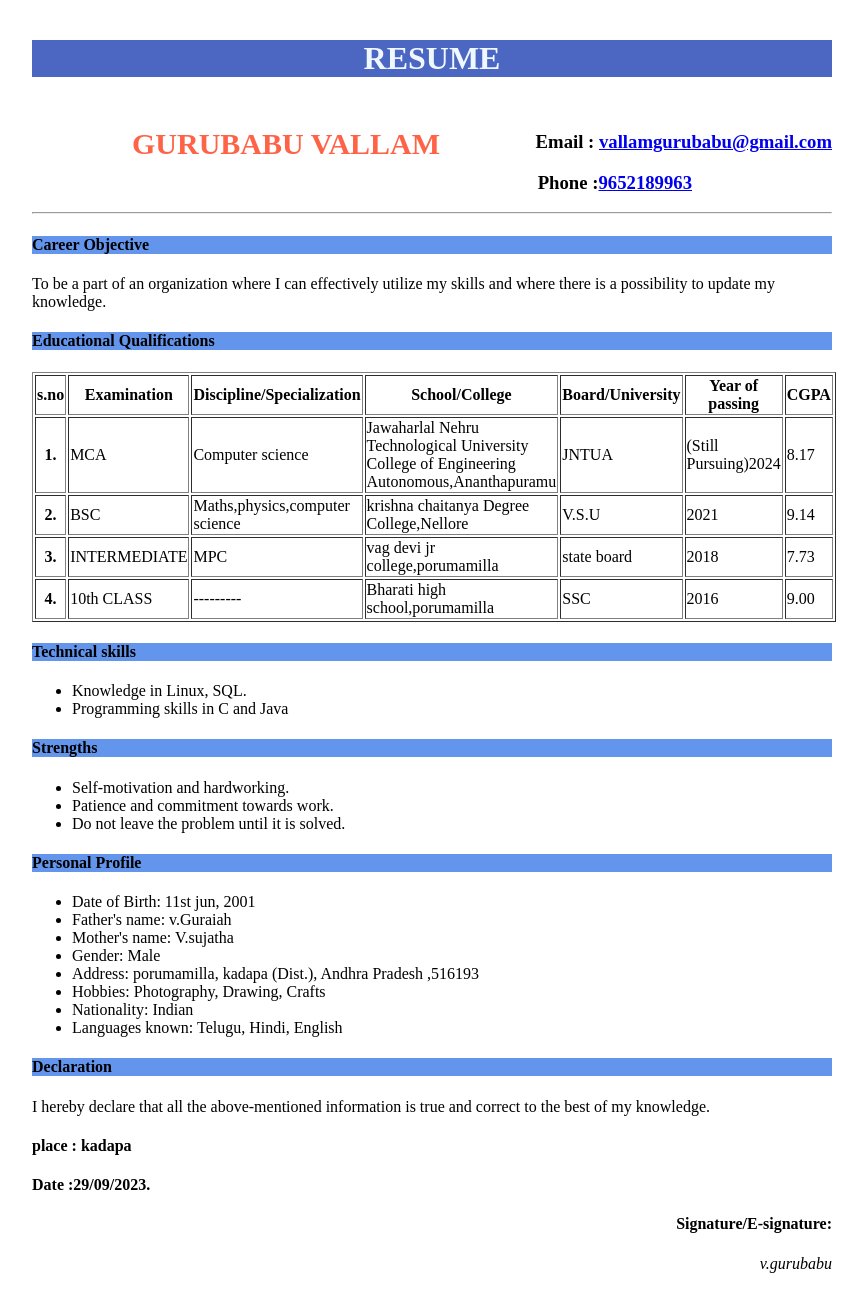
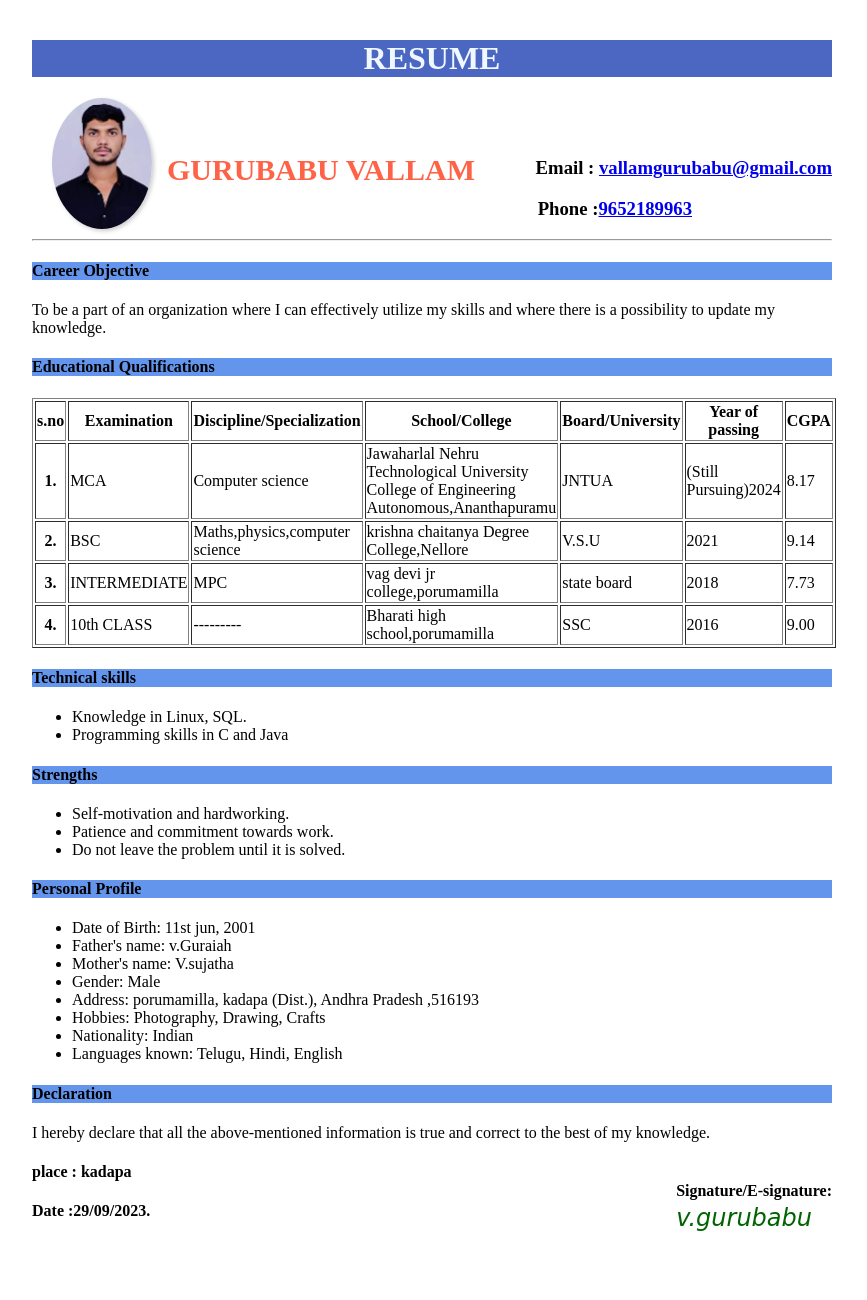
Before and after one commit to vallamgurubabu/web-techknowlogy, a plain HTML site: page resume/index.html in a window 1280 px wide. Shown: the part 80-1380 px from the top of the page, without its empty margins (208-1075 px from the left). Before the commit the page ends 1353 px from the top, so only its background shows below. Drawn offline with Linux system fonts and the light colour scheme.

Commit message:
image update

```diff
--- a/resume/index.html
+++ b/resume/index.html
@@ -7,12 +7,16 @@
     <link rel="stylesheet" href="style.css">
 </head>
 <body>
+
     <div id="box">
         <div>
-        <h1>RESUME</h1>
-        <h3 id="name">GURUBABU VALLAM</h3>
-        <h3 id="email">Email : <a href= "mailto:john@example.com ? {subject} = {subject}" >vallamgurubabu@gmail.com</a></h3>
-        <h3 id="phone">Phone :<a href="tel:9652189963">9652189963</a></h3>
+            <h1>RESUME</h1>
+            <div id="img">
+                <img src="./images/gurudp.jpg" alt="Profile">
+            </div>
+            <h3 id="name">GURUBABU VALLAM</h3>
+            <h3 id="email">Email : <a href= "mailto:vallamgurubabu@gmail.com" >vallamgurubabu@gmail.com</a></h3>
+            <h3 id="phone">Phone :<a href="tel:9652189963">9652189963</a></h3>
         </div>
         <hr>
         <h4 class="sub">Career Objective</h4>
@@ -99,9 +103,16 @@
         </p>
             <h4><strong>place : </strong>kadapa</h4>
             <h4><strong>Date  :</strong>29/09/2023.</h4>
+           <div id="sign">
+            <h4><strong>Signature/E-signature:</strong></h4>
+            <div id="sign1">
+                <p><i>v.gurubabu</i></p>
+            </div>
 
-            <h4 class="sign"><strong>Signature/E-signature:</strong></h4>
-            <p class="sign"><i>v.gurubabu</i></p>
+           </div>
+           <br>
+           <br>
+           <br>
 
   </div>
 </body>
--- a/resume/style.css
+++ b/resume/style.css
@@ -16,16 +16,24 @@ body{
 
 
 }
+
 h1{
     color: aliceblue;
     text-align: center;
     background-color: rgb(75, 103, 194);
 }
+#img img {
+    margin-left: 20px;
+    max-width: 100px;
+    height: auto;
+    border-radius: 50%;
+    box-shadow: 2px 2px 4px rgba(0, 0, 0, 0.2);
+}
 #name{
-    margin-top: 50px;
+    margin-top: -80px;
     color:tomato;
     font-size: 30px;
-    margin-left: 100px;
+    margin-left: 135px;
 
 }
 #email{
@@ -39,6 +47,17 @@ h1{
 .sub{
 background-color: cornflowerblue;
 }
-.sign{
+#sign{
+    margin-top: -60px;
     text-align: right;
 }
+#sign1{
+margin-right: 20px;
+margin-top: -20px;
+text-align: right;
+color: darkgreen;
+font-size: 24px;
+font-family: cursive, sans-serif;
+
+
+}
```
Also changed, not shown: resume/images/gurudp.jpg (added).
